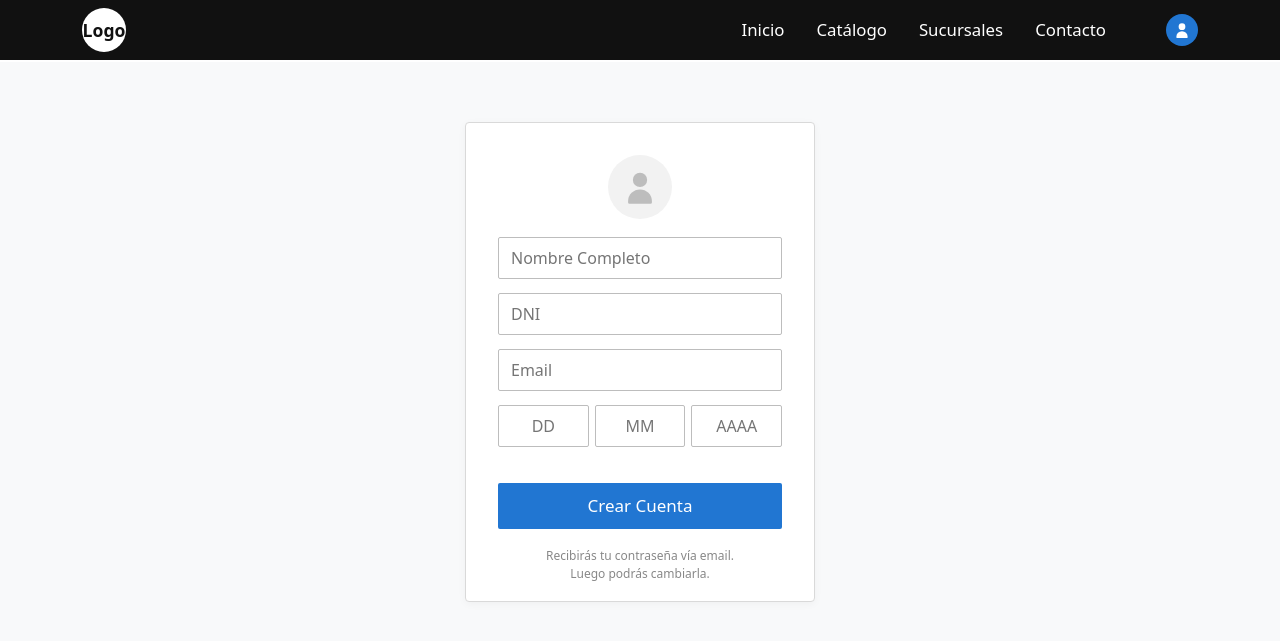
After one commit to nunezValen/Alquil.Ar, a Django app: page /persona/registrar/ in a window 1280 px wide. The commit adds this page. Shown: the top 641 px of the page. Run offline with Django 5.2, Linux system fonts and the light colour scheme; some libraries are stand-ins or nearby versions.

Commit message:
feat: implementar inicio de sesión para empleados y clientes, y registro de clientes

```diff
--- /dev/null
+++ b/persona/forms.py
@@ -0,0 +1,53 @@
+from django import forms
+from .models import Persona
+from datetime import date
+
+class PersonaForm(forms.ModelForm):
+    nombre_completo = forms.CharField(
+        max_length=200,
+        label='',
+        widget=forms.TextInput(attrs={
+            'placeholder': 'Nombre Completo',
+            'autocomplete': 'off',
+        })
+    )
+
+    class Meta:
+        model = Persona
+        fields = ['nombre_completo', 'dni', 'email', 'fecha_nacimiento']
+        widgets = {
+            'dni': forms.TextInput(attrs={'placeholder': 'DNI', 'autocomplete': 'off'}),
+            'email': forms.EmailInput(attrs={'placeholder': 'Email', 'autocomplete': 'off'}),
+            'fecha_nacimiento': forms.DateInput(attrs={'placeholder': 'Fecha de Nacimiento', 'type': 'date', 'class': 'form-control', 'autocomplete': 'off'}),
+        }
+
+    def clean_fecha_nacimiento(self):
+        fecha = self.cleaned_data.get('fecha_nacimiento')
+        if fecha:
+            hoy = date.today()
+            edad = hoy.year - fecha.year - ((hoy.month, hoy.day) < (fecha.month, fecha.day))
+            if edad < 18:
+                raise forms.ValidationError('No cumple con la mayoría de edad.')
+        return fecha
+
+    def clean_email(self):
+        email = self.cleaned_data.get('email')
+        if email and Persona.objects.filter(email=email).exists():
+            raise forms.ValidationError('El email ya se encuentra registrado.')
+        return email
+
+    def clean_dni(self):
+        dni = self.cleaned_data.get('dni')
+        if dni and Persona.objects.filter(dni=dni).exists():
+            raise forms.ValidationError('El DNI ya se encuentra registrado.')
+        return dni
+
+    def save(self, commit=True):
+        instance = super().save(commit=False)
+        nombre_completo = self.cleaned_data.get('nombre_completo', '').strip()
+        partes = nombre_completo.split(' ', 1)
+        instance.nombre = partes[0]
+        instance.apellido = partes[1] if len(partes) > 1 else ''
+        if commit:
+            instance.save()
+        return instance
--- /dev/null
+++ b/persona/templates/inicio_blanco.html
@@ -0,0 +1,5 @@
+{% extends 'base.html' %}
+{% block title %}Inicio{% endblock %}
+{% block content %}
+<div style="display:flex;align-items:center;justify-content:center;height:60vh;font-size:2rem;font-weight:500;">Inicio</div>
+{% endblock %}
--- /dev/null
+++ b/persona/templates/persona/registrar_persona.html
@@ -0,0 +1,146 @@
+{% extends 'base.html' %}
+{% load widget_tweaks %}
+
+{% block title %}Crear Cuenta{% endblock %}
+
+{% block content %}
+<style>
+    .register-box {
+        max-width: 350px;
+        margin: 60px auto 40px auto;
+        background: #fff;
+        border: 1px solid #d9d9d9;
+        border-radius: 4px;
+        box-shadow: 0 2px 8px rgba(0,0,0,0.04);
+        padding: 32px 32px 18px 32px;
+        text-align: center;
+    }
+    .register-box .user-icon {
+        width: 64px;
+        height: 64px;
+        margin-bottom: 18px;
+        color: #bdbdbd;
+        background: #f2f2f2;
+        border-radius: 50%;
+        display: flex;
+        align-items: center;
+        justify-content: center;
+        font-size: 38px;
+        margin-left: auto;
+        margin-right: auto;
+    }
+    .register-box input[type="text"],
+    .register-box input[type="email"],
+    .register-box input[type="date"] {
+        margin-bottom: 14px;
+        border-radius: 2px;
+        border: 1px solid #bdbdbd;
+        font-size: 16px;
+        padding: 8px 12px;
+        width: 100%;
+        box-sizing: border-box;
+    }
+    .register-box .date-fields {
+        display: flex;
+        gap: 6px;
+        margin-bottom: 14px;
+    }
+    .register-box .date-fields input {
+        text-align: center;
+        font-size: 16px;
+        border-radius: 2px;
+        border: 1px solid #bdbdbd;
+        padding: 8px 0;
+        width: 33.33%;
+    }
+    .register-box button {
+        width: 100%;
+        background: #2176d2;
+        color: #fff;
+        border: none;
+        border-radius: 2px;
+        padding: 10px 0;
+        font-size: 17px;
+        font-weight: 500;
+        margin-top: 8px;
+        margin-bottom: 10px;
+        transition: background 0.2s;
+    }
+    .register-box button:hover {
+        background: #185a9d;
+    }
+    .register-box .info {
+        font-size: 12px;
+        color: #888;
+        margin-top: 8px;
+    }
+    .register-box .error {
+        color: #d32f2f;
+        font-size: 14px;
+        margin-bottom: 10px;
+    }
+    .register-box .form-errors {
+        background: #ffd6d6;
+        color: #b71c1c;
+        border: 1px solid #d32f2f;
+        border-radius: 3px;
+        padding: 10px 12px;
+        margin-bottom: 16px;
+        text-align: left;
+        font-size: 15px;
+    }
+</style>
+<div class="register-box">
+    {% if form.errors %}
+    <div class="form-errors">
+        <ul style="margin:0;padding-left:18px;">
+        {% for field in form %}
+            {% for error in field.errors %}
+                <li>{{ error }}</li>
+            {% endfor %}
+        {% endfor %}
+        {% for error in form.non_field_errors %}
+            <li>{{ error }}</li>
+        {% endfor %}
+        </ul>
+    </div>
+    {% endif %}
+    {% if error %}
+    <div class="error">{{ error }}</div>
+    {% endif %}
+    <div class="user-icon">
+        <svg xmlns="http://www.w3.org/2000/svg" width="38" height="38" fill="currentColor" class="bi bi-person" viewBox="0 0 16 16">
+            <path d="M8 8a3 3 0 1 0 0-6 3 3 0 0 0 0 6z"/>
+            <path fill-rule="evenodd" d="M8 9a5 5 0 0 0-5 5v.5a.5.5 0 0 0 .5.5h9a.5.5 0 0 0 .5-.5V14a5 5 0 0 0-5-5z"/>
+        </svg>
+    </div>
+    <form method="post" autocomplete="off">
+        {% csrf_token %}
+        {{ form.nombre_completo|add_class:"" }}
+        {{ form.dni|add_class:"" }}
+        {{ form.email|add_class:"" }}
+        <div class="date-fields">
+            <input type="text" name="fecha_dia" maxlength="2" placeholder="DD" pattern="\d{1,2}" required>
+            <input type="text" name="fecha_mes" maxlength="2" placeholder="MM" pattern="\d{1,2}" required>
+            <input type="text" name="fecha_anio" maxlength="4" placeholder="AAAA" pattern="\d{4}" required>
+        </div>
+        <input type="hidden" name="fecha_nacimiento" id="fecha_nacimiento_hidden">
+        <button type="submit">Crear Cuenta</button>
+    </form>
+    <div class="info">
+        Recibirás tu contraseña vía email.<br>Luego podrás cambiarla.
+    </div>
+</div>
+<script>
+// Unir los campos de fecha y poner el valor en el input oculto antes de enviar
+const form = document.querySelector('.register-box form');
+form.addEventListener('submit', function(e) {
+    const dia = form.querySelector('input[name="fecha_dia"]').value.padStart(2, '0');
+    const mes = form.querySelector('input[name="fecha_mes"]').value.padStart(2, '0');
+    const anio = form.querySelector('input[name="fecha_anio"]').value;
+    if (dia && mes && anio) {
+        form.querySelector('#fecha_nacimiento_hidden').value = `${anio}-${mes}-${dia}`;
+    }
+});
+</script>
+{% endblock %}
--- a/persona/urls.py
+++ b/persona/urls.py
@@ -1,9 +1,12 @@
 from django.urls import path
-from .views import lista_personas, lista_maquinas, lista_empleados
+from .views import lista_personas, lista_maquinas, lista_empleados, login_view, inicio_blanco
+from . import views
 
 urlpatterns = [
     path('personas/', lista_personas, name='lista_personas'),
     path('maquinas/', lista_maquinas, name='lista_maquinas'),
     path('empleados/', lista_empleados, name='lista_empleados'),
-
+    path('registrar/', views.registrar_persona, name='registrar_persona'),
+    path('login/', login_view, name='login'),
+    path('inicio/', inicio_blanco, name='inicio_blanco'),
 ]
--- a/persona/views.py
+++ b/persona/views.py
@@ -1,6 +1,14 @@
-from django.shortcuts import render
+from django.shortcuts import render, redirect
 from django.http import HttpResponse
+from django.contrib import messages
 from .models import Persona, Maquina, Empleado
+from .forms import PersonaForm
+from datetime import date
+from django.contrib.auth import authenticate, login
+from django.contrib.auth.decorators import login_required
+from django.contrib.auth.models import User
+from django.core.mail import send_mail
+import random, string
 
 
 def inicio(request):
@@ -13,8 +21,63 @@ def lista_maquinas(request):
 def lista_empleados(request):
     empleados = Empleado.objects.all()  # Consulta todos los productos.
     return render(request, 'lista_empleado.html', {'empleados': empleados})
+
 def lista_personas(request):
     personas = Persona.objects.all()  # Consulta todas las personas.
     return render(request, 'lista_persona.html', {'personas': personas})
 
+def registrar_persona(request):
+    error = None
+    if request.method == 'POST':
+        post = request.POST.copy()
+        dia = post.get('fecha_dia')
+        mes = post.get('fecha_mes')
+        anio = post.get('fecha_anio')
+        if dia and mes and anio:
+            post['fecha_nacimiento'] = f"{anio}-{mes.zfill(2)}-{dia.zfill(2)}"
+        form = PersonaForm(post)
+        if form.is_valid():
+            persona = form.save()
+            email = persona.email
+            print('EMAIL CAPTURADO EN REGISTRO:', email)
+            if email:
+                if User.objects.filter(username=email).exists():
+                    error = 'Ya existe un usuario con ese email. Si no recibiste el correo, contacta al administrador.'
+                else:
+                    try:
+                        password = ''.join(random.choices(string.ascii_letters + string.digits, k=8))
+                        user = User.objects.create_user(username=email, email=email, password=password,
+                            first_name=persona.nombre, last_name=persona.apellido)
+                        send_mail(
+                            'Tu cuenta en Alquil.ar',
+                            f'Hola {persona.nombre},\n\nTu usuario ha sido creado.\n\nUsuario: {email}\nContraseña: {password}\n\nPor favor, cambia tu contraseña después de iniciar sesión.',
+                            'no-reply@alquilar.com.ar',
+                            [email],
+                            fail_silently=False,
+                        )
+                        messages.success(request, 'Persona registrada exitosamente. Recibirás tu contraseña por email.')
+                        return redirect('registrar_persona')
+                    except Exception as e:
+                        error = f'Error al enviar el correo: {e}'
+    else:
+        form = PersonaForm()
+    return render(request, 'persona/registrar_persona.html', {'form': form, 'error': error})
+
+def login_view(request):
+    error = None
+    if request.method == 'POST':
+        username = request.POST.get('username')
+        password = request.POST.get('password')
+        user = authenticate(request, username=username, password=password)
+        if user is not None:
+            login(request, user)
+            return redirect('inicio_blanco')
+        else:
+            error = 'Usuario o contraseña incorrectos.'
+    return render(request, 'login.html', {'error': error})
+
+@login_required
+def inicio_blanco(request):
+    return render(request, 'inicio_blanco.html')
+
 # Create your views here.
--- /dev/null
+++ b/templates/base.html
@@ -0,0 +1,115 @@
+<!DOCTYPE html>
+<html lang="es">
+<head>
+    <meta charset="UTF-8">
+    <meta name="viewport" content="width=device-width, initial-scale=1.0">
+    <title>{% block title %}Alquil.ar{% endblock %}</title>
+    <!-- Bootstrap CSS -->
+    <link href="https://cdn.jsdelivr.net/npm/bootstrap@5.3.0/dist/css/bootstrap.min.css" rel="stylesheet">
+    <style>
+        body {
+            padding-top: 0;
+            background-color: #f8f9fa;
+        }
+        .main-navbar {
+            background: #111;
+            color: #fff;
+            padding: 0 0 0 0;
+            border-bottom: 2px solid #fff;
+            min-height: 60px;
+        }
+        .main-navbar .container {
+            display: flex;
+            align-items: center;
+            justify-content: space-between;
+            height: 60px;
+        }
+        .main-navbar .logo {
+            background: #fff;
+            color: #111;
+            border-radius: 50%;
+            width: 44px;
+            height: 44px;
+            display: flex;
+            align-items: center;
+            justify-content: center;
+            font-weight: bold;
+            font-size: 1.1rem;
+            margin-right: 20px;
+        }
+        .main-navbar .nav-links {
+            display: flex;
+            align-items: center;
+            gap: 32px;
+            font-size: 1.05rem;
+        }
+        .main-navbar .nav-links a {
+            color: #fff;
+            text-decoration: none;
+            font-weight: 400;
+            transition: color 0.2s;
+        }
+        .main-navbar .nav-links a:hover {
+            color: #2176d2;
+        }
+        .main-navbar .user-icon {
+            margin-left: 28px;
+            background: #2176d2;
+            color: #fff;
+            border-radius: 50%;
+            width: 32px;
+            height: 32px;
+            display: flex;
+            align-items: center;
+            justify-content: center;
+            font-size: 1.3rem;
+        }
+        @media (max-width: 600px) {
+            .main-navbar .container {
+                flex-direction: column;
+                height: auto;
+                padding: 10px 0;
+            }
+            .main-navbar .nav-links {
+                gap: 16px;
+                font-size: 0.98rem;
+            }
+        }
+    </style>
+</head>
+<body>
+    <nav class="main-navbar">
+        <div class="container">
+            <div class="logo">Logo</div>
+            <div class="nav-links">
+                <a href="/">Inicio</a>
+                <a href="#">Catálogo</a>
+                <a href="#">Sucursales</a>
+                <a href="#">Contacto</a>
+                <a href="{% url 'login' %}">
+                    <span class="user-icon">
+                        <svg xmlns="http://www.w3.org/2000/svg" width="18" height="18" fill="currentColor" class="bi bi-person" viewBox="0 0 16 16">
+                            <path d="M8 8a3 3 0 1 0 0-6 3 3 0 0 0 0 6z"/>
+                            <path fill-rule="evenodd" d="M8 9a5 5 0 0 0-5 5v.5a.5.5 0 0 0 .5.5h9a.5.5 0 0 0 .5-.5V14a5 5 0 0 0-5-5z"/>
+                        </svg>
+                    </span>
+                </a>
+            </div>
+        </div>
+    </nav>
+    <div class="container">
+        {% if messages %}
+        <div class="messages">
+            {% for message in messages %}
+            <div class="alert alert-{{ message.tags }}">
+                {{ message }}
+            </div>
+            {% endfor %}
+        </div>
+        {% endif %}
+        {% block content %}
+        {% endblock %}
+    </div>
+    <script src="https://cdn.jsdelivr.net/npm/bootstrap@5.3.0/dist/js/bootstrap.bundle.min.js"></script>
+</body>
+</html>
```
Also changed, not shown: DjangoProject1/settings.py (+11 -2 lines), persona/models.py (+15 -6 lines), persona/templates/login.html (added, +78 -0 lines), persona/templates/persona/lista_persona.html (+42 -14 lines), test_email.py (added, +15 -0 lines), db.sqlite3, persona/migrations/0002_alter_persona_options_and_more.py (added).
